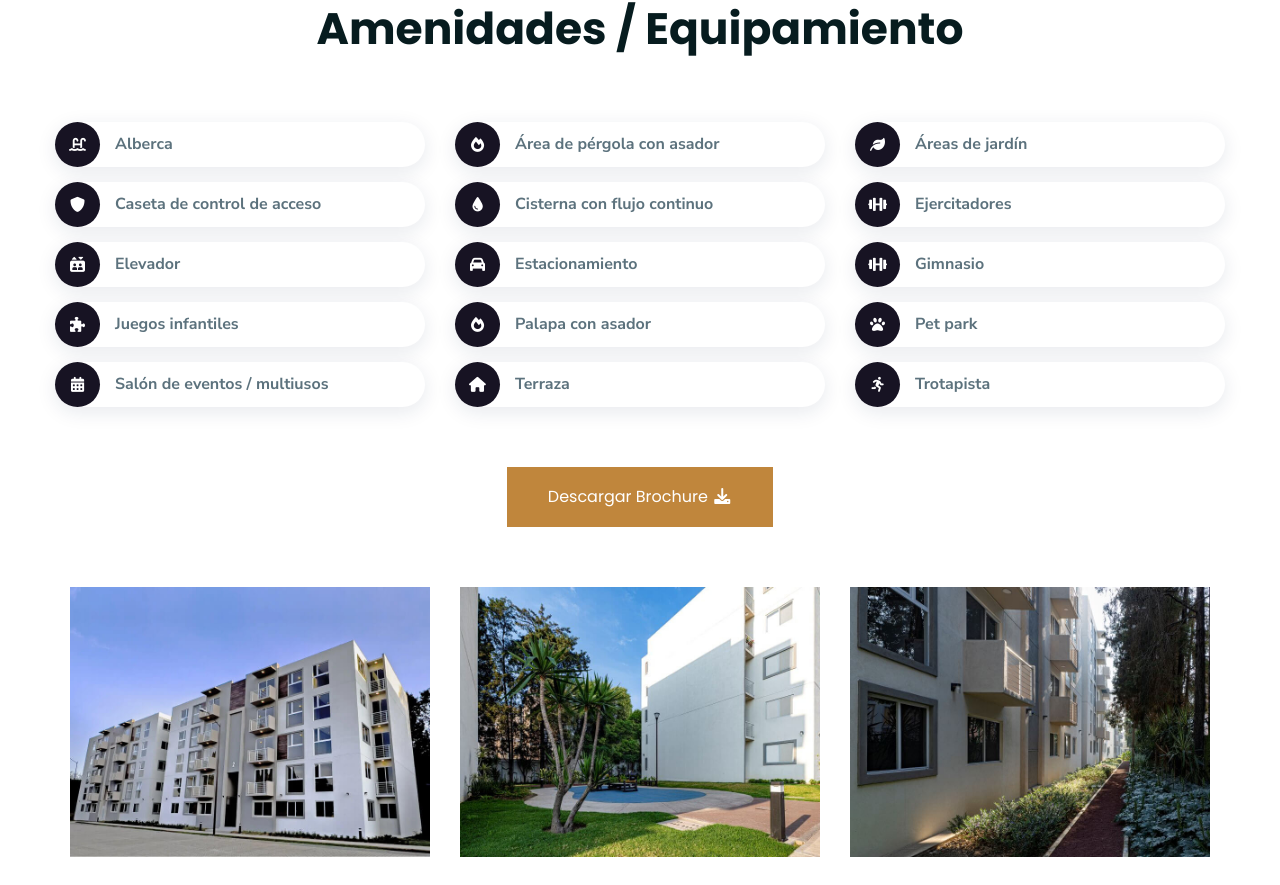
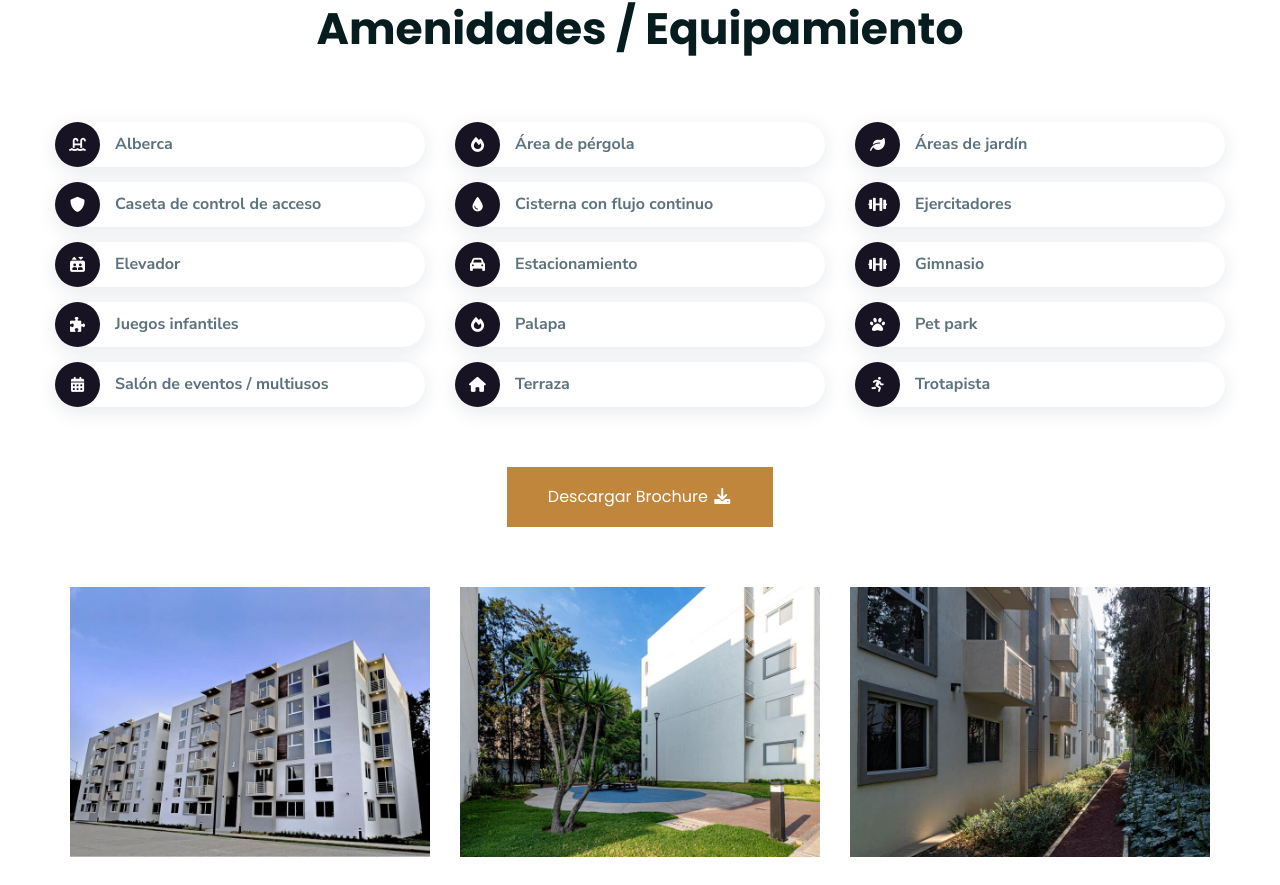
Before and after one commit to fiorejaver/fioreresidencial.com, a plain HTML site: page public/index.html in a window 1280 px wide. Shown: the part 1456-2341 px from the top of the page. Drawn offline with Linux system fonts and the light colour scheme; grey boxes are pictures that could not be loaded; files whose address does not match are found by name.

Commit message:
se quita asador

```diff
--- a/public/index.html
+++ b/public/index.html
@@ -739,7 +739,7 @@
                                         tranquilidad y confort. Departamentos inteligentes con equipamiento, amplios
                                         espacios y dos cajones de estacionamiento, dentro de un fraccionamiento con
                                         acceso controlado y atractivas amenidades: casa club con alberca, pet park,
-                                        salón multiusos y área de pérgola con asador. <br>
+                                        salón multiusos y área de pérgola.<br>
 
                                     </p>
                                     <!-- <p class="text-color-white fs-5 lh-base fw-bold">Lo exclusivo y único también se
@@ -1575,7 +1575,7 @@
                                     <ul class="amenidades">
                                         <li>
                                             <i class="fas fa-fire"></i>
-                                            <label class="checkbox-item">Área de pérgola con asador
+                                            <label class="checkbox-item">Área de pérgola
 
                                             </label>
                                         </li>
@@ -1596,7 +1596,7 @@
                                         </li>
                                         <li>
                                             <i class="fas fa-fire"></i>
-                                            <label class="checkbox-item">Palapa con asador
+                                            <label class="checkbox-item">Palapa
 
 
 
```
